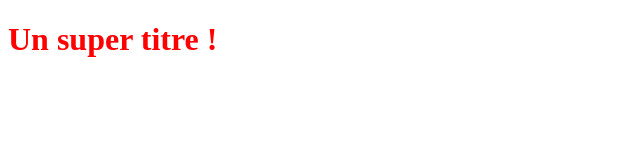
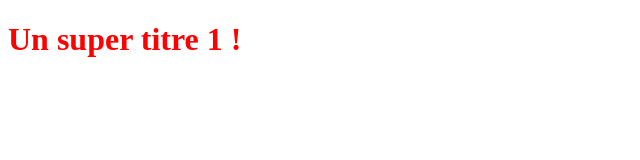
Before and after one commit to CTonyL/OpenclassroomsProject, a plain HTML site: page index.html in a window 1280 px wide. Shown: the full height of the page, 0-640 px from the left. Drawn offline with Linux system fonts and the light colour scheme.

```diff
--- a/index.html
+++ b/index.html
@@ -5,6 +5,6 @@
    <link rel="stylesheet" type="text/css" href="styles.css">
 </head>
 <body>
-   <h1>Un super titre !</h1>
+   <h1>Un super titre 1 !</h1>
 </body>
 </html>
```
